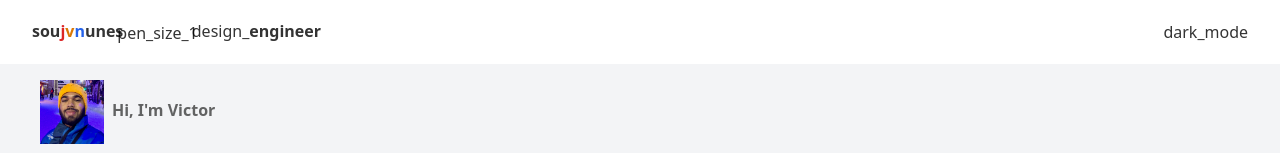
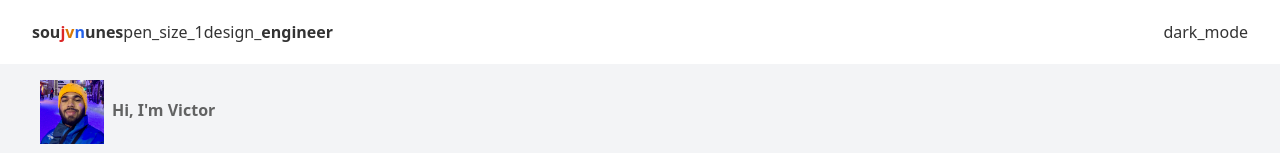
Before and after one commit to soujvnunes/soujvnunes.github.io, a React (Vite) app: page / in a window 1280 px wide. Shown: the top 153 px of the page. Built offline with nearby package versions, Linux system fonts and the light colour scheme.

Commit message:
feat(SoujvnunesLogos): implement MaterialSymbols

```diff
--- a/src/components/SoujvnunesLogos.tsx
+++ b/src/components/SoujvnunesLogos.tsx
@@ -1,3 +1,5 @@
+import MaterialSymbols from "./MaterialSymbols";
+
 export default function SoujvnunesLogos() {
   return (
     <a href="/" className="mr-auto">
@@ -9,12 +11,10 @@ export default function SoujvnunesLogos() {
           <span className="text-blue-600 dark:text-blue-400">n</span>
           unes
         </strong>
-        <span
-          aria-hidden
-          className="-ml-1.5 -mr-1.5 align-middle material-symbols-outlined"
-        >
-          pen_size_1
-        </span>
+        <MaterialSymbols
+          name="pen_size_1"
+          className="-ml-1.5 -mr-1.5 align-middle"
+        />
         design_
         <strong>engineer</strong>
       </h1>
```
